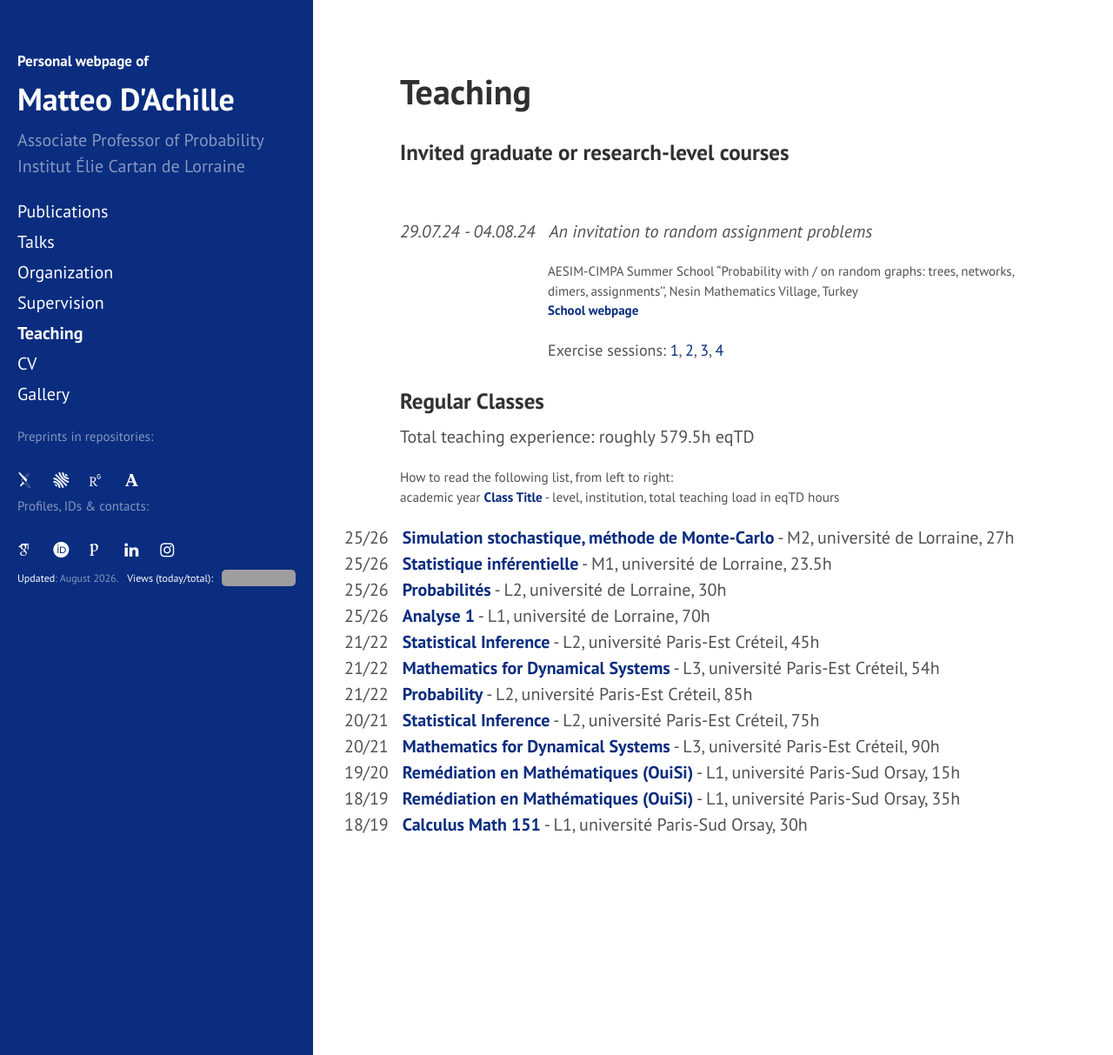
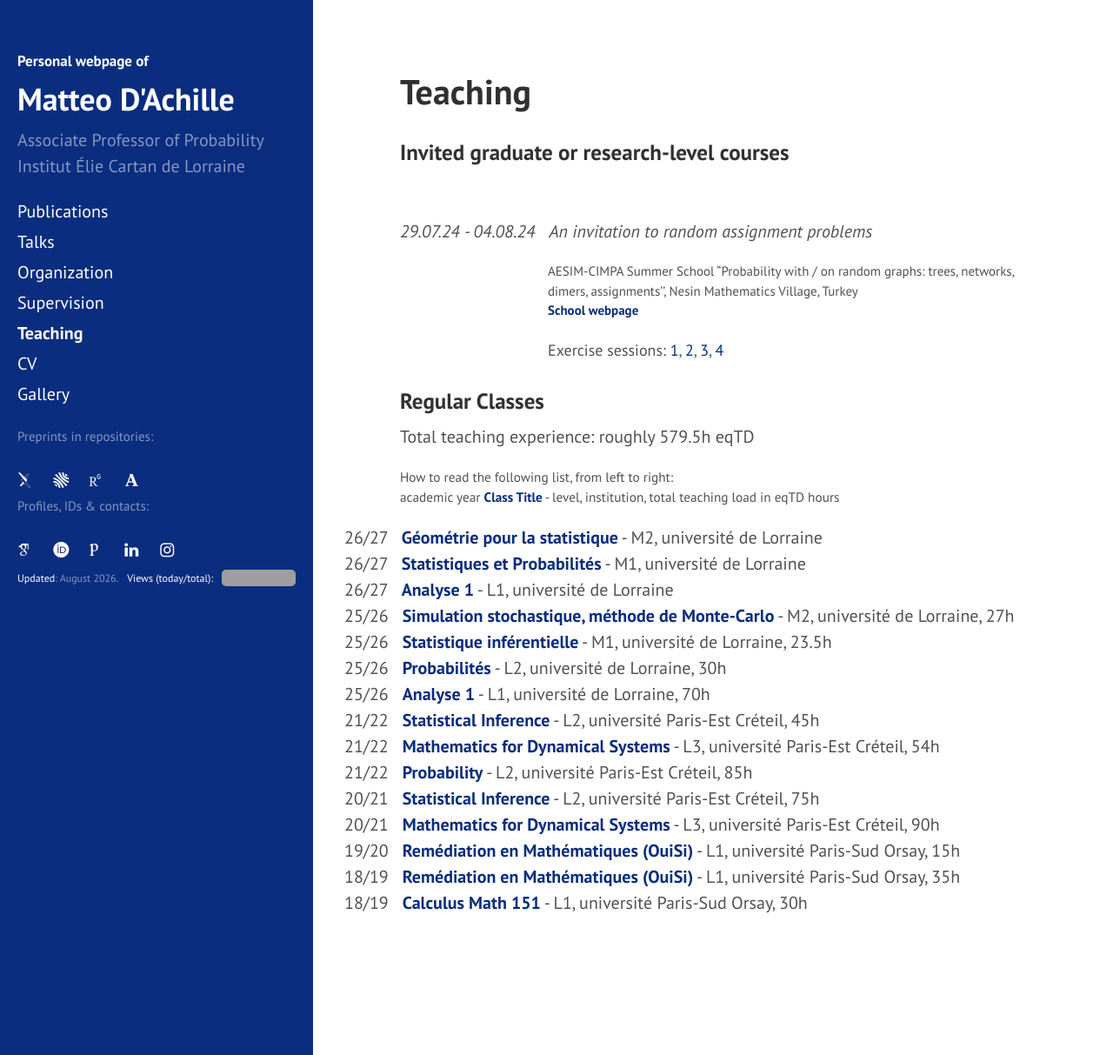
Before and after one commit to matteodachille/matteodachille.github.io, a Jekyll site: the page built from teaching.md, in a window 1280 px wide and 1213 px high. Shown: the whole window at 87% size. Built offline with Jekyll 4.4.1, drawn with Linux system fonts in a browser that asks for light colours; nearby versions of some CDN libraries; some web fonts are replaced; grey boxes are pictures that could not be loaded.

Commit message:
Updated teaching

```diff
--- /dev/null
+++ b/_courses/Analysis1-2026.md
@@ -0,0 +1,33 @@
+---
+layout: course
+title: Analyse 1
+year: 	26/27
+semester: S1
+#hours: 70
+lang: French
+role: EI
+nostudents:
+level: L1
+studtype: Mathematics students of UFR Mathématiques Informatique Mécanique
+etab: université de Lorraine
+classnumber: 13
+groupnumber : 1
+---
+
+
+### Programme (très) synthétique
+
+1. Vocabulaire élémentaire pour l’étude de fonctions réelles de variable réelle
+2. Applications usuelles
+3. Primitives usuelles
+4. Equations différentielles linéaires
+
+
+
+
+### Tableau de bord
+
+| Cours n&deg; | Date | Sujet | Remarques |
+|:---: | :---: | :---: | ------- | ------- |
+| 1 | 7.09  |  <u>Cours</u> :  <br/><u>TD</u> :  | |
+| 2 | 8.09  |  <u>Cours</u> :  <br/><u>TD</u> :  | |
--- /dev/null
+++ b/_courses/GeoStat26.md
@@ -0,0 +1,22 @@
+---
+layout: course
+title: Géométrie pour la statistique
+year: 	26/27
+semester: S1
+#hours: 27
+lang: French
+role: CM+TD
+nostudents:
+level: M2
+studtype: Mathematics students of Master Mathématiques et applications Probabilités et statistiques appliquées (PSA)
+etab: université de Lorraine
+classnumber: 15
+#groupnumber : 1
+---
+
+
+### Tableau de bord
+
+| Cours n&deg; | Date | Sujet | Remarques |
+|:---: | :---: | :---: | ------- | ------- |
+| 1 |   |   | |
--- /dev/null
+++ b/_courses/StatProba26.md
@@ -0,0 +1,21 @@
+---
+layout: course
+title: Statistiques et Probabilités
+year: 	26/27
+semester: S1
+#hours: 23.5
+lang: French
+role: CM
+nostudents:
+level: M1
+studtype: Mathematics students of UFR Mathématiques Informatique Mécanique
+etab: université de Lorraine
+classnumber: 14
+---
+
+
+### Tableau de bord
+
+| Cours n&deg; | Date | Sujet | Remarques |
+|:---: | :---: | :---: | ------- | ------- |
+| 1 | 7.09  |   | |
```
Also changed, not shown: index.html (+4 -3 lines).
